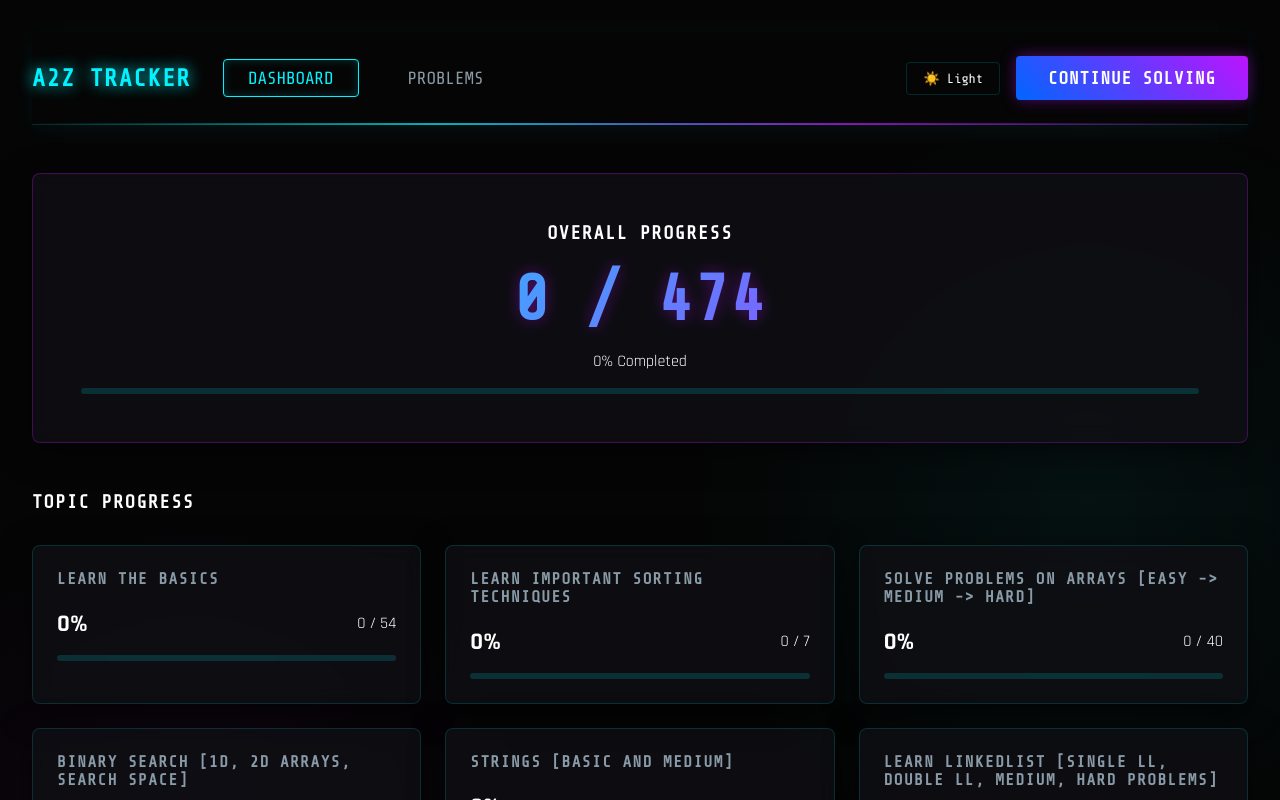
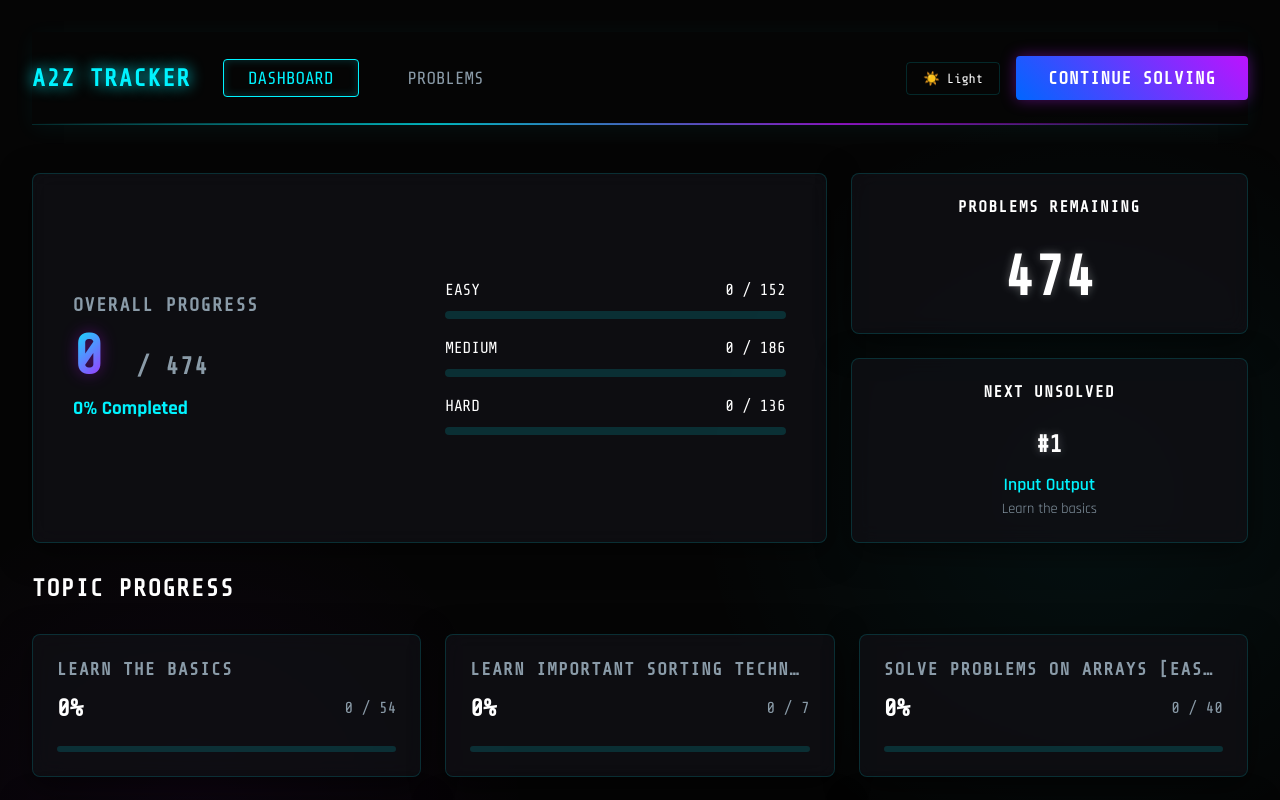
Before and after one commit to septilex/a2z-tracker, a React (Vite) app in the folder tracker-app/: page / in a window 1280 px wide. Shown: the top 800 px of the page. Built offline with nearby package versions, Linux system fonts and the light colour scheme.

Commit message:
feat: redesign Dashboard for rich progress breakdown

```diff
--- a/tracker-app/src/components/Dashboard.jsx
+++ b/tracker-app/src/components/Dashboard.jsx
@@ -4,42 +4,131 @@ export default function Dashboard({ problems, progress }) {
   const total = problems.length;
   const solved = Object.values(progress).filter(s => s === 'solved').length;
   const percentage = total > 0 ? Math.round((solved / total) * 100) : 0;
+  const remaining = total - solved;
 
-  const topicsProgress = useMemo(() => {
-    const map = {};
+  const { diffStats, nextProblem, topicsProgress } = useMemo(() => {
+    const diffMap = {
+      Easy: { total: 0, solved: 0, color: 'var(--status-green)' },
+      Medium: { total: 0, solved: 0, color: 'var(--status-orange)' },
+      Hard: { total: 0, solved: 0, color: 'var(--status-red)' }
+    };
+
+    const topicMap = {};
+    let nextProb = null;
+
     problems.forEach(p => {
-      if (!map[p.topic]) map[p.topic] = { total: 0, solved: 0 };
-      map[p.topic].total++;
+      // Difficulty stats
+      if (diffMap[p.difficulty]) {
+        diffMap[p.difficulty].total++;
+        if (progress[p.id] === 'solved') {
+          diffMap[p.difficulty].solved++;
+        }
+      }
+
+      // Topic stats
+      if (!topicMap[p.topic]) topicMap[p.topic] = { total: 0, solved: 0 };
+      topicMap[p.topic].total++;
       if (progress[p.id] === 'solved') {
-        map[p.topic].solved++;
+        topicMap[p.topic].solved++;
+      }
+
+      // Next unsolved
+      if (progress[p.id] !== 'solved' && !nextProb) {
+        nextProb = p;
       }
     });
-    return Object.entries(map).map(([topic, stats]) => ({
+
+    const topicsArr = Object.entries(topicMap).map(([topic, stats]) => ({
       topic,
       ...stats,
       percent: Math.round((stats.solved / stats.total) * 100)
     }));
+
+    // Calculate diff percentages
+    Object.keys(diffMap).forEach(key => {
+      diffMap[key].percent = diffMap[key].total > 0
+        ? Math.round((diffMap[key].solved / diffMap[key].total) * 100)
+        : 0;
+    });
+
+    return { diffStats: diffMap, nextProblem: nextProb, topicsProgress: topicsArr };
   }, [problems, progress]);
 
   return (
-    <div>
-      <div className="glass-panel overall-progress">
-        <h3>Overall Progress</h3>
-        <h2>{solved} / {total}</h2>
-        <p>{percentage}% Completed</p>
-        <div className="progress-bar-bg">
-          <div className="progress-bar-fill" style={{ width: `${percentage}%` }}></div>
+    <div className="dashboard">
+
+      {/* Top Section: Main Progress and Quick Stats */}
+      <div className="dashboard-top-section">
+        {/* Main Progress Card */}
+        <div className="glass-panel main-progress-card">
+          <div className="main-progress-header">
+            <div>
+              <h3 style={{ margin: 0, color: 'var(--text-secondary)' }}>Overall Progress</h3>
+              <h2 style={{ fontSize: '3.5rem', margin: '0.5rem 0', color: 'var(--text-primary)' }}>
+                <span className="text-glow">{solved}</span> <span style={{ fontSize: '1.5rem', color: 'var(--text-secondary)' }}>/ {total}</span>
+              </h2>
+              <p style={{ fontSize: '1.2rem', color: 'var(--accent-primary)', margin: 0, fontWeight: 'bold' }}>{percentage}% Completed</p>
+            </div>
+
+            <div className="difficulty-breakdown">
+              {['Easy', 'Medium', 'Hard'].map(diff => {
+                const stat = diffStats[diff];
+                return (
+                  <div key={diff} className="diff-row">
+                    <div className="diff-label">
+                      <span className="diff-name">{diff}</span>
+                      <span className="diff-count">{stat.solved} / {stat.total}</span>
+                    </div>
+                    <div className="progress-bar-bg" style={{ marginTop: '0.5rem', height: '8px' }}>
+                      <div
+                        className="progress-bar-fill"
+                        style={{
+                          width: `${stat.percent}%`,
+                          background: stat.color,
+                          boxShadow: `0 0 10px ${stat.color}`
+                        }}
+                      ></div>
+                    </div>
+                  </div>
+                )
+              })}
+            </div>
+          </div>
+        </div>
+
+        {/* Quick Stats Column */}
+        <div className="quick-stats-container">
+          <div className="glass-panel stat-card">
+            <h4>Problems Remaining</h4>
+            <div className="stat-value">{remaining}</div>
+          </div>
+
+          <div className="glass-panel stat-card next-problem-card">
+            <h4>Next Unsolved</h4>
+            {nextProblem ? (
+              <>
+                <div className="stat-value" style={{ fontSize: '1.5rem', marginTop: '0.5rem' }}>
+                  #{nextProblem.id}
+                </div>
+                <div className="next-prob-name">{nextProblem.problem_name}</div>
+                <div className="next-prob-topic">{nextProblem.topic}</div>
+              </>
+            ) : (
+              <div className="stat-value" style={{ fontSize: '1.5rem', color: 'var(--status-green)' }}>All Done!</div>
+            )}
+          </div>
         </div>
       </div>
 
-      <h3>Topic Progress</h3>
+      {/* Topics Section */}
+      <h3 className="section-title">Topic Progress</h3>
       <div className="dashboard-grid">
         {topicsProgress.map(t => (
-          <div key={t.topic} className="glass-panel">
-            <h4 style={{ marginTop: 0, fontSize: '1rem', color: 'var(--text-secondary)' }}>{t.topic}</h4>
-            <div style={{ display: 'flex', justifyContent: 'space-between', alignItems: 'center' }}>
-              <span style={{ fontSize: '1.5rem', fontWeight: 'bold' }}>{t.percent}%</span>
-              <span>{t.solved} / {t.total}</span>
+          <div key={t.topic} className="glass-panel topic-card">
+            <h4 className="topic-title" title={t.topic}>{t.topic}</h4>
+            <div className="topic-stats">
+              <span className="topic-percent">{t.percent}%</span>
+              <span className="topic-count">{t.solved} / {t.total}</span>
             </div>
             <div className="progress-bar-bg">
               <div className="progress-bar-fill" style={{ width: `${t.percent}%` }}></div>
--- a/tracker-app/src/index.css
+++ b/tracker-app/src/index.css
@@ -539,3 +539,149 @@ a {
   border-color: var(--text-secondary);
   color: var(--text-secondary);
 }
+
+/* New Dashboard Layout */
+.dashboard-top-section {
+  display: grid;
+  grid-template-columns: 2fr 1fr;
+  gap: 1.5rem;
+  margin-bottom: 2rem;
+}
+
+@media (max-width: 900px) {
+  .dashboard-top-section {
+    grid-template-columns: 1fr;
+  }
+}
+
+.main-progress-card {
+  display: flex;
+  flex-direction: column;
+  justify-content: center;
+  padding: 2.5rem;
+}
+
+.main-progress-header {
+  display: grid;
+  grid-template-columns: 1fr 1fr;
+  gap: 2rem;
+  align-items: center;
+}
+
+@media (max-width: 600px) {
+  .main-progress-header {
+    grid-template-columns: 1fr;
+  }
+}
+
+.text-glow {
+  background: linear-gradient(135deg, var(--accent-primary), var(--accent-secondary));
+  -webkit-background-clip: text;
+  -webkit-text-fill-color: transparent;
+  filter: drop-shadow(0 0 8px rgba(188, 19, 254, 0.4));
+}
+[data-theme='light'] .text-glow {
+  filter: none;
+}
+
+.difficulty-breakdown {
+  display: flex;
+  flex-direction: column;
+  gap: 1.25rem;
+}
+
+.diff-row {
+  display: flex;
+  flex-direction: column;
+}
+
+.diff-label {
+  display: flex;
+  justify-content: space-between;
+  font-family: var(--header-font);
+  font-size: 1rem;
+  margin-bottom: 0.25rem;
+}
+
+[data-theme='dark'] .diff-label {
+  text-transform: uppercase;
+}
+
+.quick-stats-container {
+  display: flex;
+  flex-direction: column;
+  gap: 1.5rem;
+}
+
+.stat-card {
+  flex: 1;
+  display: flex;
+  flex-direction: column;
+  justify-content: center;
+  align-items: center;
+  text-align: center;
+}
+
+.stat-value {
+  font-family: var(--header-font);
+  font-size: 3.5rem;
+  font-weight: bold;
+  color: var(--text-primary);
+  margin-top: 0.5rem;
+}
+
+[data-theme='dark'] .stat-value {
+  text-shadow: 0 0 10px rgba(255, 255, 255, 0.3);
+}
+
+.next-prob-name {
+  font-size: 1.1rem;
+  font-weight: 600;
+  margin-top: 1rem;
+  color: var(--accent-primary);
+}
+
+.next-prob-topic {
+  font-size: 0.9rem;
+  color: var(--text-secondary);
+  margin-top: 0.25rem;
+}
+
+.section-title {
+  margin-top: 2rem;
+  margin-bottom: 1rem;
+  font-size: 1.5rem;
+  color: var(--text-primary);
+}
+
+.topic-card {
+  display: flex;
+  flex-direction: column;
+}
+
+.topic-title {
+  font-size: 1.1rem;
+  color: var(--text-secondary);
+  white-space: nowrap;
+  overflow: hidden;
+  text-overflow: ellipsis;
+  margin-bottom: 1rem;
+}
+
+.topic-stats {
+  display: flex;
+  justify-content: space-between;
+  align-items: center;
+  margin-bottom: 0.5rem;
+}
+
+.topic-percent {
+  font-family: var(--header-font);
+  font-size: 1.5rem;
+  font-weight: bold;
+}
+
+.topic-count {
+  font-family: var(--header-font);
+  color: var(--text-secondary);
+}
```
